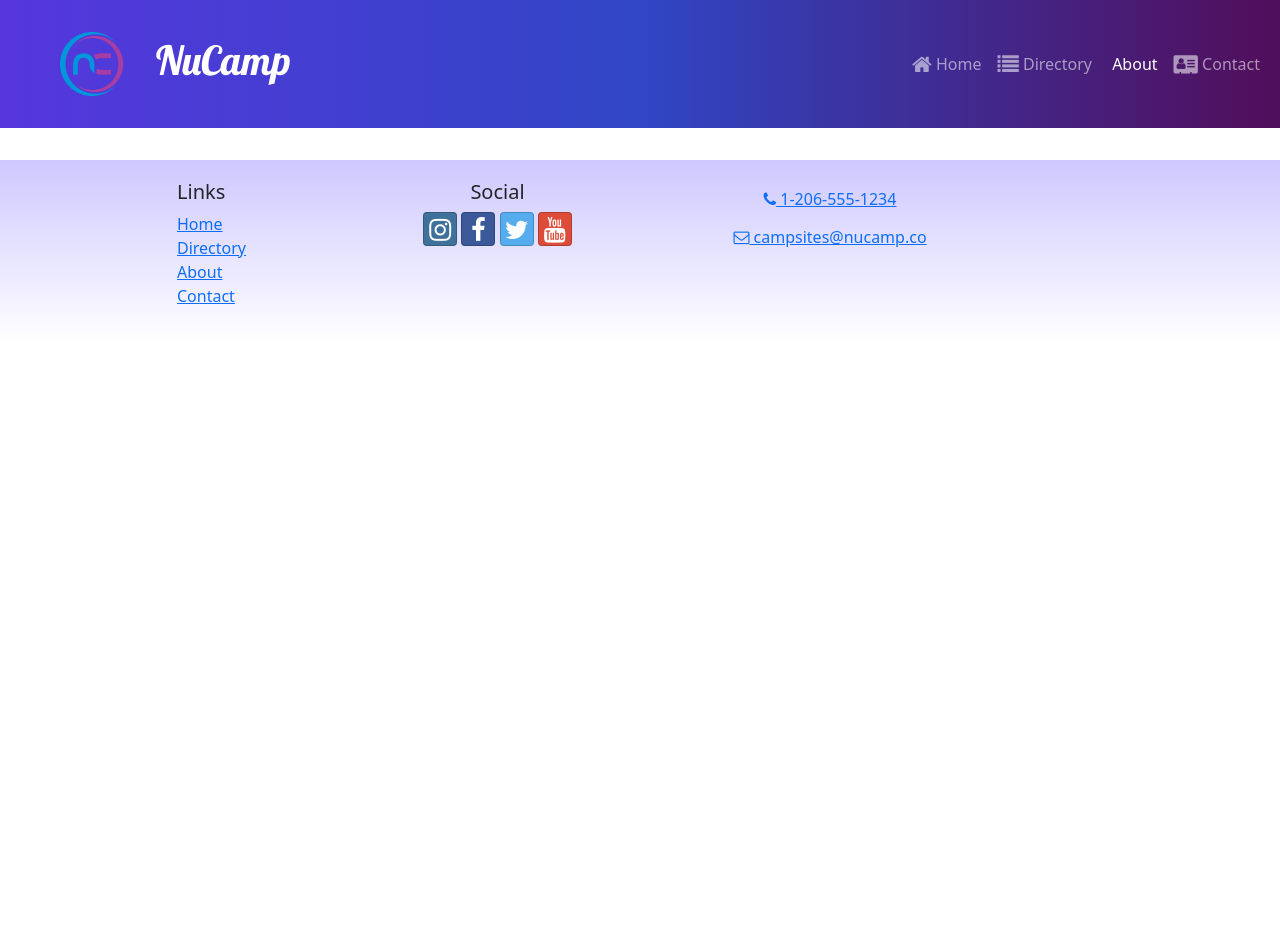
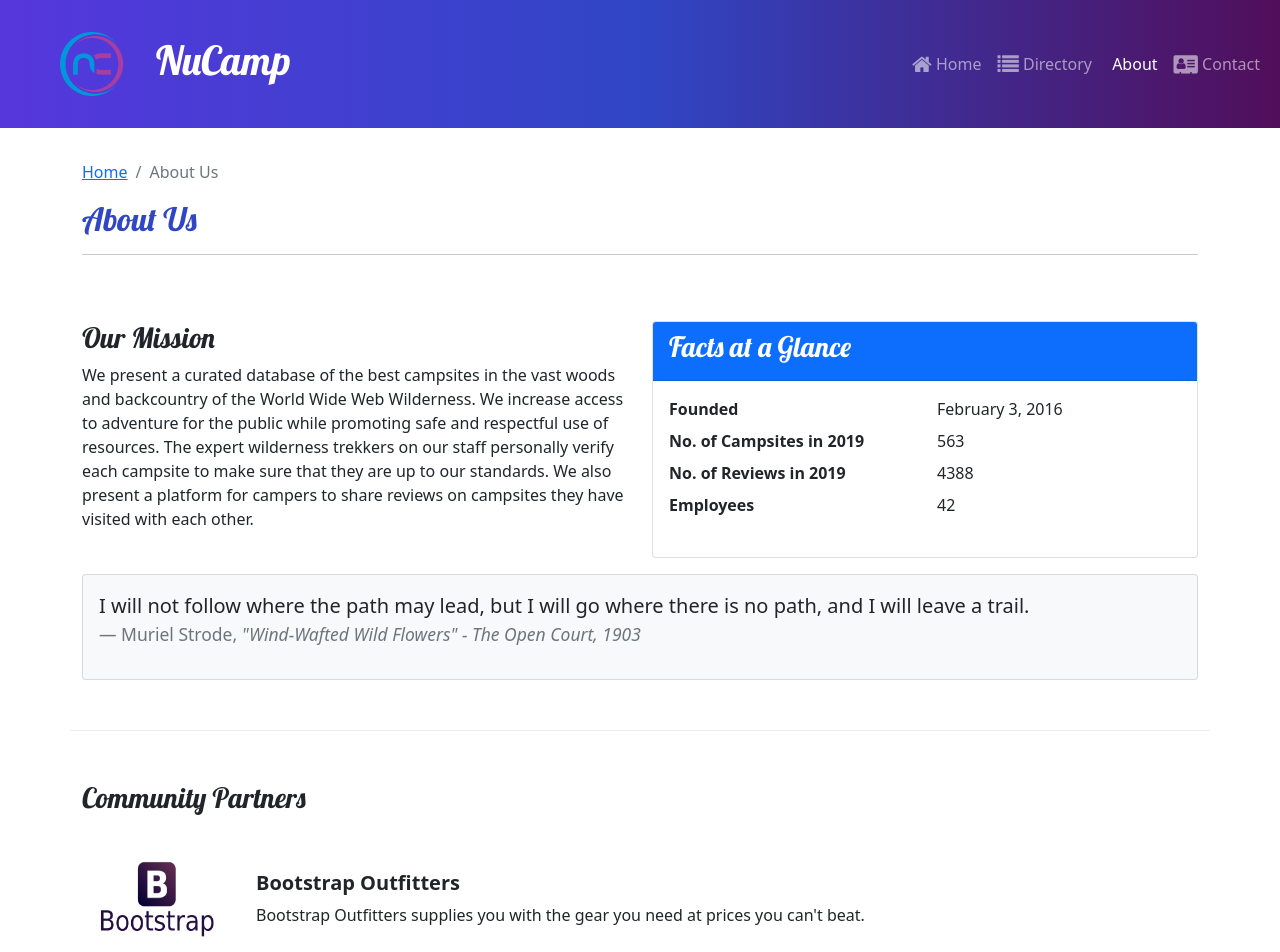
Before and after one commit to FrewAbebe/reapp1nucampsite, a React (Create React App) app: page /about in a window 1280 px wide. Shown: the top 952 px of the page. Before the commit the page ends 800 px from the top, so only its background shows below. Built offline with nearby package versions, Linux system fonts and the light colour scheme.

Commit message:
Completed About page

```diff
--- a/src/App.js
+++ b/src/App.js
@@ -5,6 +5,7 @@
 import Footer from './components/Footer';
 import CampsitesDirectoryPage from './pages/CampsitesDirectoryPage';
 import CampsiteDetailPage from './pages/CampsiteDetailPage';
+import AboutPage from './pages/AboutPage';
 import './App.css';
 
 
@@ -14,6 +15,7 @@
             <Header/>
             <Routes>
                 <Route path='/' element={<HomePage/>}/>
+                <Route path='about' element={<AboutPage/>}/>
                 <Route path='contact' element={<ContactPage />}/>
                 <Route path='directory' element={<CampsitesDirectoryPage/>}/>
                 <Route
--- a/src/features/display/DisplayList.js
+++ b/src/features/display/DisplayList.js
@@ -2,10 +2,11 @@
 import DisplayCard from './DisplayCard';
 import { selectFeaturedCampsite } from '../campsites/campsitesSlice';
 import { selectFeaturedPromotion } from '../promotions/promotionsSlice';
+import { selectFeaturedPartner } from '../partners/partnersSlice';
 
 
 const DisplayList = () => {
-    const items = [selectFeaturedCampsite(), selectFeaturedPromotion()];
+    const items = [selectFeaturedCampsite(), selectFeaturedPromotion(), selectFeaturedPartner()];
 
     return (
         <Row>
--- /dev/null
+++ b/src/features/partners/Partner.js
@@ -0,0 +1,18 @@
+const Partner = ({partner}) => {
+    if(partner) {
+        const {image, name, description } = partner;
+
+        return (
+            <>
+                <img src={image} alt={name} style={{width:'150px'}}/>
+                <div className='m-4'>
+                    <h5 className='fw-bold'>{name}</h5>
+                    {description}
+                </div>
+            </>
+        );
+    }
+    return null;
+}
+
+export default Partner;
--- /dev/null
+++ b/src/features/partners/PartnersList.js
@@ -0,0 +1,21 @@
+import { Col } from 'reactstrap';
+import Partner from './Partner';
+import { selectAllPartners } from './partnersSlice';
+
+const PartnersList = () => {
+    const partners = selectAllPartners();
+
+  return (
+    <Col className='mt-4'>
+        {partners.map((partner) => {
+        return (
+                <div className='d-flex mb-5' key={partner.id}>
+                    <Partner partner={partner}/>
+                </div>
+            )
+        })}
+    </Col>
+  )
+};
+
+export default PartnersList;
--- /dev/null
+++ b/src/features/partners/partnersSlice.js
@@ -0,0 +1,12 @@
+import { PARTNERS } from '../../app/shared/PARTNERS';
+
+
+// selector returning an entire PARTNERS
+export const selectAllPartners = () => {
+    return PARTNERS;
+}
+
+// selector that finds and returns a Featured partner
+export const selectFeaturedPartner = () => {
+    return PARTNERS.find((partner) => partner.featured)
+}
--- /dev/null
+++ b/src/pages/AboutPage.js
@@ -0,0 +1,74 @@
+import { Col, Row, Container, Card, CardBody, CardHeader } from 'reactstrap';
+import SubHeader from "../components/SubHeader";
+import PartnersList from '../features/partners/PartnersList';
+
+
+const AboutPage = () => {
+    return (
+        <Container>
+            <SubHeader current={'About Us'}></SubHeader>
+            <Row className='row-content'>
+                <Col sm='6'>
+                    <h3>Our Mission</h3>
+                    <p>
+                        We present a curated database of the best campsites in the
+                        vast woods and backcountry of the World Wide Web Wilderness.
+                        We increase access to adventure for the public while
+                        promoting safe and respectful use of resources. The expert
+                        wilderness trekkers on our staff personally verify each
+                        campsite to make sure that they are up to our standards. We
+                        also present a platform for campers to share reviews on
+                        campsites they have visited with each other.
+                    </p>
+                </Col>
+                <Col sm='6'>
+                    <Card>
+                        <CardHeader className='bg-primary text-white'>
+                            <h3>Facts at a Glance</h3>
+                        </CardHeader>
+                        <CardBody>
+                        <dl className='row'>
+                                <dt className='col-6'>Founded</dt>
+                                <dd className='col-6'>February 3, 2016</dd>
+                                <dt className='col-6'>No. of Campsites in 2019</dt>
+                                <dd className='col-6'>563</dd>
+                                <dt className='col-6'>No. of Reviews in 2019</dt>
+                                <dd className='col-6'>4388</dd>
+                                <dt className='col-6'>Employees</dt>
+                                <dd className='col-6'>42</dd>
+                            </dl>
+                        </CardBody>
+                    </Card>
+                </Col>
+                <Col>
+                    <Card className='bg-light mt-3'>
+                        <CardBody>
+                            <blockquote className='blockquote'>
+                                <p>
+                                    I will not follow where the path may lead, but I
+                                    will go where there is no path, and I will leave
+                                    a trail.
+                                </p>
+                                <footer className='blockquote-footer'>
+                                    Muriel Strode,{' '}
+                                    <cite title='Source Title'>
+                                        "Wind-Wafted Wild Flowers" - The Open Court,
+                                        1903
+                                    </cite>
+                                </footer>
+                            </blockquote>
+                        </CardBody>
+                    </Card>
+                </Col>
+            </Row>
+            <Row className='row-content'>
+                <Col xs='12'>
+                    <h3>Community Partners</h3>
+                </Col>
+                <PartnersList/>
+            </Row>
+        </Container>
+    )
+};
+
+export default AboutPage;
```
